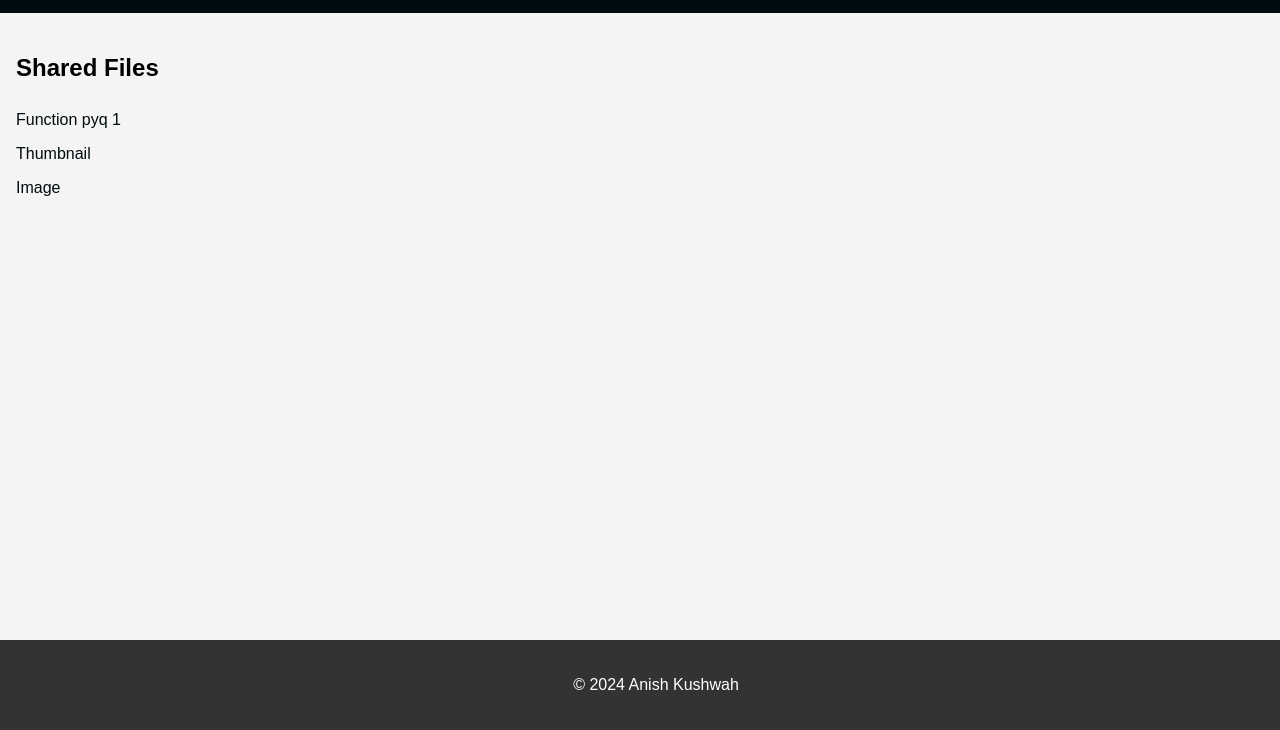
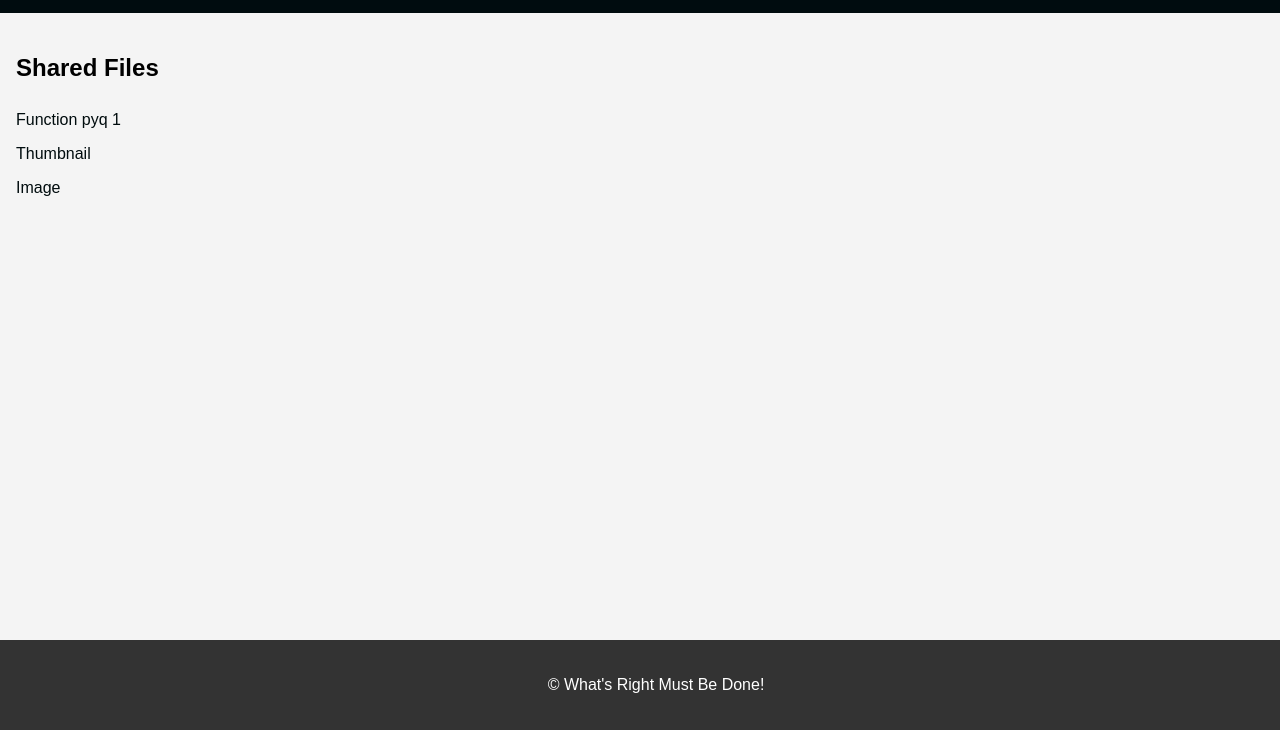
Before and after one commit to mathaddict17/mathaddict17.github.io, a plain HTML site: page index.html in a window 1280 px wide. Shown: the part 70-800 px from the top of the page. Drawn offline with Linux system fonts and the light colour scheme.

Commit message:
Update index.html

```diff
--- a/index.html
+++ b/index.html
@@ -24,7 +24,7 @@
         </section>
     </main>
     <footer>
-        <p>&copy; 2024 Anish Kushwah</p>
+        <p>&copy; What's Right Must Be Done!</p>
     </footer>
 </body>
 </html>
```
